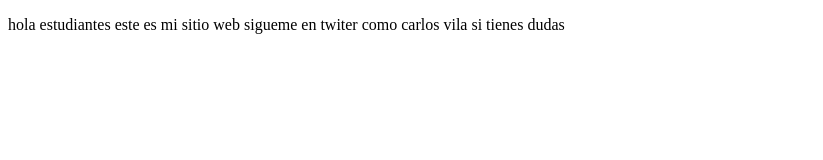
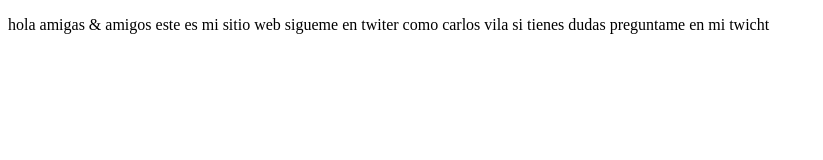
Before and after one commit to Carloslib19/proyectoDemoCursoPrework, a plain HTML site: page index.html in a window 1280 px wide. Shown: the whole page, without its empty margins (0-823 px from the left). Drawn offline with Linux system fonts and the light colour scheme.

Commit message:
cambios agregados

```diff
--- a/index.html
+++ b/index.html
@@ -8,8 +8,8 @@
 </head>
 <body>
     <p>
-        hola estudiantes este es mi sitio web
-        sigueme en twiter como carlos vila si tienes dudas
+        hola amigas & amigos este es mi sitio web
+        sigueme en twiter como carlos vila si tienes dudas preguntame en mi twicht
     </p>
 </body>
 </html>
```
